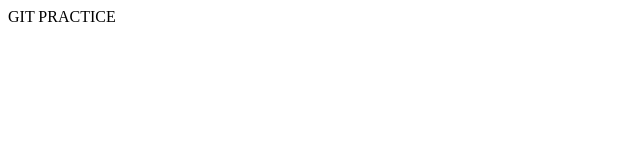
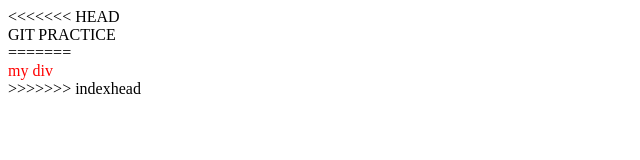
Before and after one commit to MostafaAA3030/test, a plain HTML site: page index.html in a window 1280 px wide. Shown: the whole page, without its empty margins (0-640 px from the left). Drawn offline with Linux system fonts and the light colour scheme.

Commit message:
Merged master and indexhead

```diff
--- a/index.html
+++ b/index.html
@@ -3,10 +3,17 @@
 <head>
   <meta charset="utf-8">
   <title>GIT PRACTICE</title>
+  <link rel="stylesheet" href="./style.css">
 </head>
 <body>
+<<<<<<< HEAD
   <header>
     GIT PRACTICE
   </header>
+=======
+  <div class="my-div">
+    my div
+  </div>
+>>>>>>> indexhead
 </body>
 </html>
--- /dev/null
+++ b/style.css
@@ -0,0 +1,3 @@
+.my-div {
+  color: red;
+}
```
